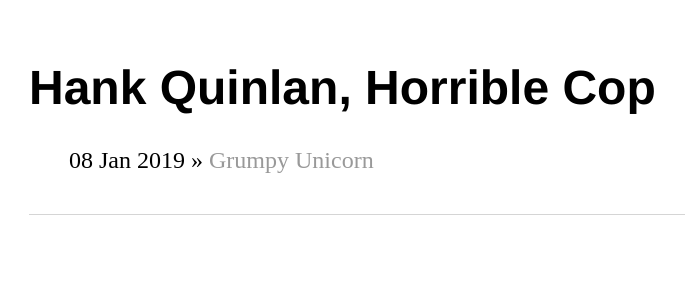
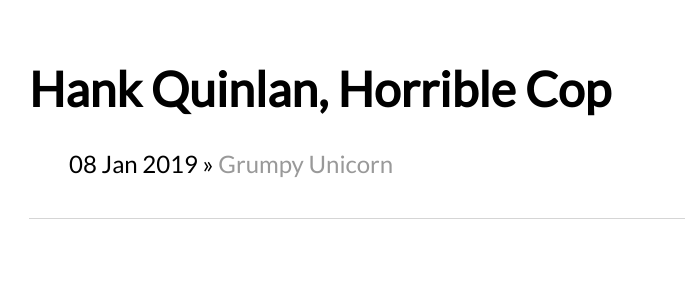
Before and after one commit to carstein/carstein.github.io, a Jekyll site: the page built from index.html, in a window 1280 px wide. Shown: the top 300 px of the page, without its empty margins (163-848 px from the left). Built offline with Jekyll 4.4.1, drawn with Linux system fonts in a browser that asks for light colours.

Commit message:
Update style.css

```diff
--- a/css/style.css
+++ b/css/style.css
@@ -1,9 +1,13 @@
+@import url('https://fonts.googleapis.com/css?family=Lato');
+@import url('https://fonts.googleapis.com/css?family=Inconsolata');
+
 body {
     margin: 60px auto;
     width: 70%;
+    font-family: 'Lato', sans-serif;
 }
 nav ul, footer ul {
-    font-family:'Helvetica', 'Arial', 'Sans-Serif';
+    font-family: 'Lato', sans-serif;
     padding: 0px;
     list-style: none;
     font-weight: bold;
@@ -21,10 +25,11 @@
 }
 h1 {
     font-size: 3em;
-    font-family:'Helvetica', 'Arial', 'Sans-Serif';
+    font-family: 'Lato', sans-serif;
+    font-weight: bold;
 }
 p {
-    font-size: 1.5em;
+    font-size: 1.4em;
     line-height: 1.4em;
     color: #333;
 }
@@ -41,3 +46,8 @@
 ul.posts li {
     list-style: none;
 }
+
+code {
+    font-family: 'Inconsolata', monospace;
+    font-size: 1.3em;
+}
```
